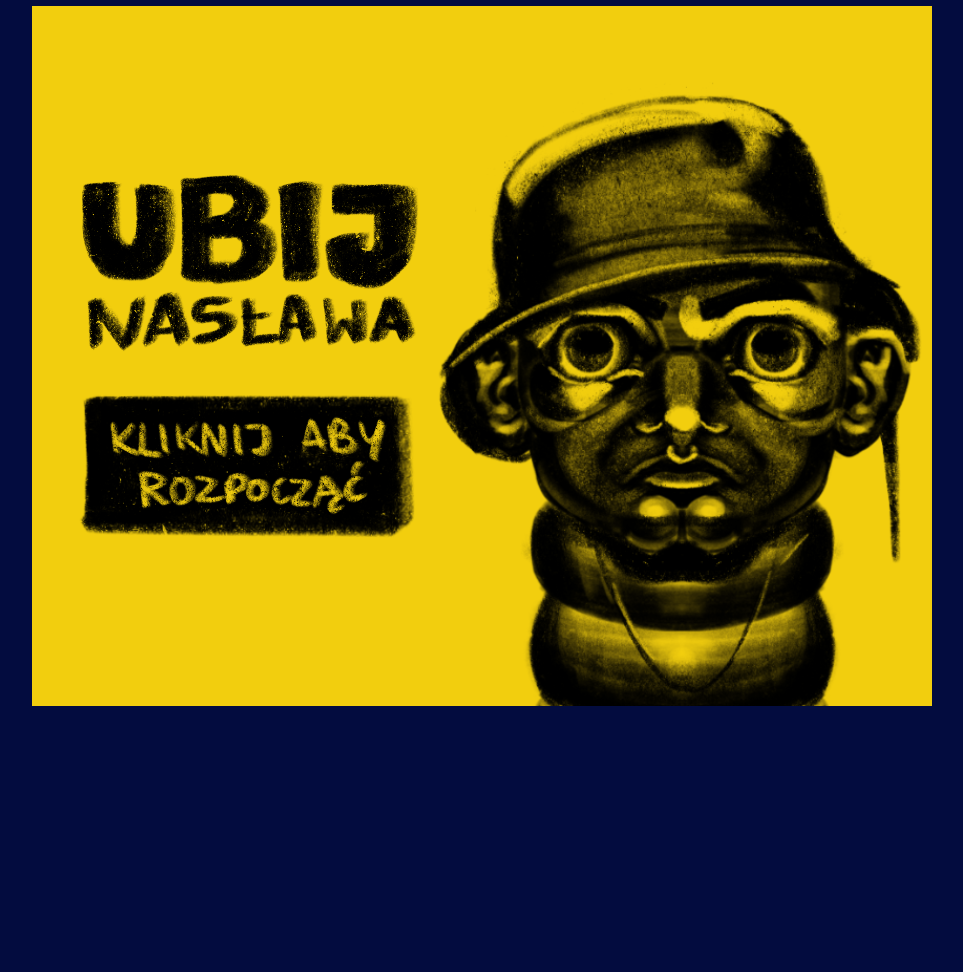
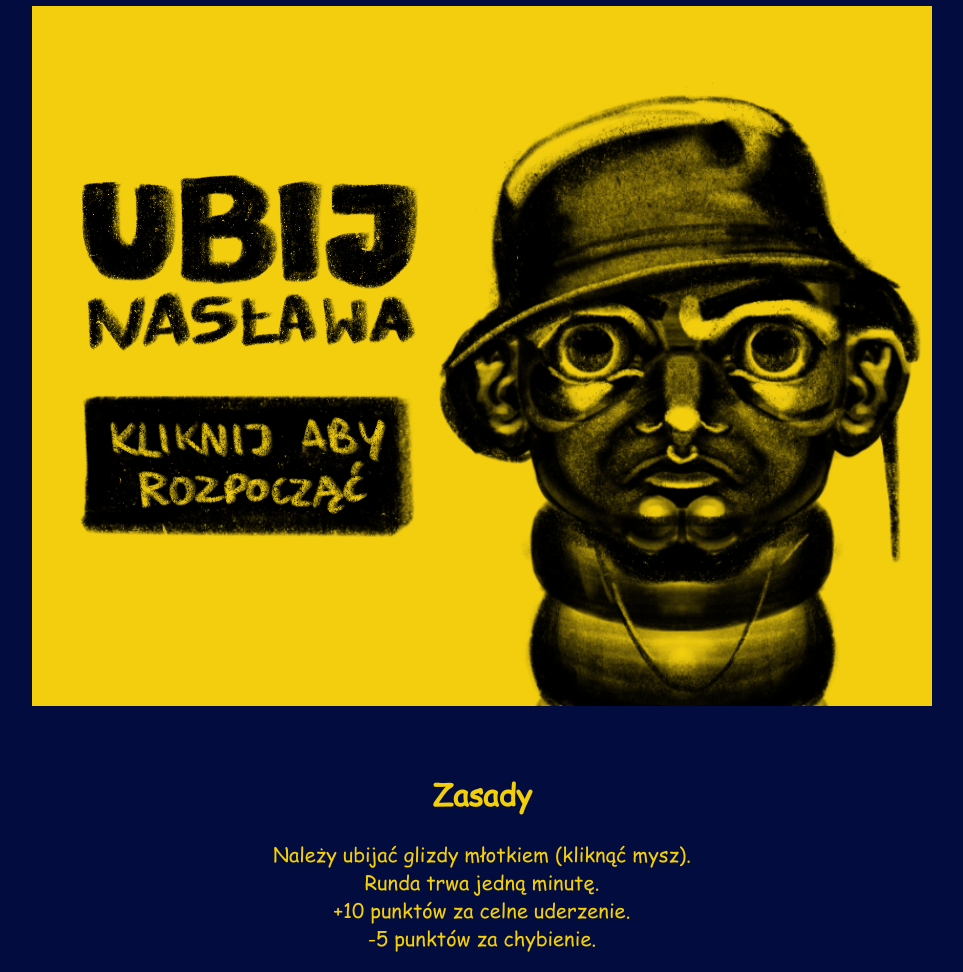
Before and after one commit to barszot/ubij-naslawa, a website: page index.html in a window 1280 px wide. Shown: the part 108-1080 px from the top of the page, without its empty margins (158-1121 px from the left). Before the commit the page ends 822 px from the top, so only its background shows below. Drawn offline with Linux system fonts and the light colour scheme.

Commit message:
dodano zasady

```diff
--- a/index.html
+++ b/index.html
@@ -11,5 +11,7 @@
     <h1>Ubij Nasława</h1>
     <canvas id="gameCanvas" width="900" height="700"></canvas>
     <script src="game.js"></script>
+    <h2><br>Zasady</h2>
+    <p>Należy ubijać glizdy młotkiem (kliknąć mysz).<br>Runda trwa jedną minutę.<br>+10 punktów za celne uderzenie.<br>-5 punktów za chybienie.</p>
 </body>
 </html>
--- a/style.css
+++ b/style.css
@@ -13,6 +13,16 @@ h1 {
     color: #f2cf08;
     font-size: 42px;
 }
+h2 {
+    color: #f2cf08;
+    font-size: 30px;
+
+}
+p {
+    color: #f2cf08;
+    font-size: 20px;
+
+}
 @font-face {
     font-family: 'ComicSansCustom';
     src: url('fonts/COMICSANS.TTF') format('truetype');
```
